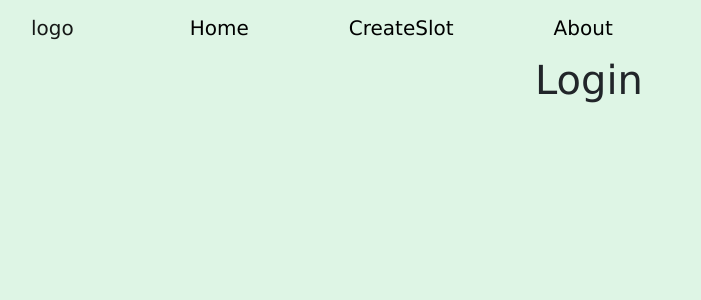
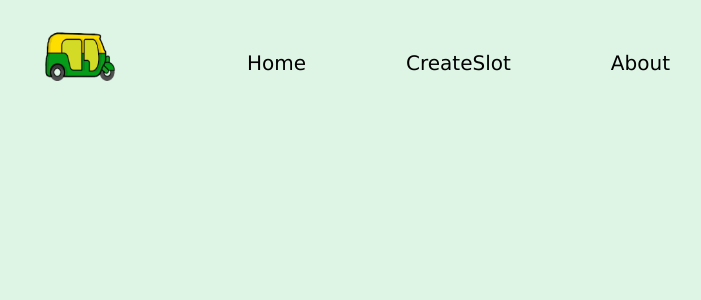
Before and after one commit to Bharath2503/auto_sharing_app, a React (Create React App) app in the folder Frontend/: page / in a window 1280 px wide. Shown: the top 300 px of the page, without its empty margins (51-752 px from the left). Built offline with nearby package versions, Linux system fonts and the light colour scheme.

Commit message:
navbar correction

```diff
--- a/Frontend/public/index.html
+++ b/Frontend/public/index.html
@@ -6,7 +6,7 @@
     <meta name="viewport" content="width=device-width, initial-scale=1.0" />
     <meta name="theme-color" content="#000000" />
     <meta name="Hexamen" content="Web site created using create-react-app" />
-    <title>Auto Ride Sharing</title>
+    <title>KEC - Auto Ride Sharing</title>
   </head>
   <body>
     <div id="root"></div>
--- a/Frontend/src/App.jsx
+++ b/Frontend/src/App.jsx
@@ -1,7 +1,6 @@
 import './css/App.css';
 import 'bootstrap/dist/css/bootstrap.min.css';
 import React from 'react'
-import Login from './components/Login';
 import Header from './components/navbar';
 import {BrowserRouter ,Routes,Route} from 'react-router-dom';
 import Slot from './components/CreateSlot';
@@ -16,7 +15,6 @@ function App() {
       <Routes>
       <Route path="/home" element={<Home/>} />
       <Route path="/slot" element={<Slot/>}/>
-      <Route path='/' element={<Login/>}/>
       <Route path='/about' element={<About/>}/>
     </Routes>
     </BrowserRouter>
--- a/Frontend/src/components/Login.jsx
+++ /dev/null
@@ -1,14 +0,0 @@
-import Defaultfield from './Defaultfield';
-import React from 'react'
-import Defaultbutton from './button';
-
-function Login() {
-  return (
-    <div className="container">
-        <h1>Login</h1>
-
-    </div>
-  );
-}
-
-export default Login;
--- a/Frontend/src/components/navbar.jsx
+++ b/Frontend/src/components/navbar.jsx
@@ -3,27 +3,27 @@ import Nav from 'react-bootstrap/Nav';
 import Navbar from 'react-bootstrap/Navbar';
 import { Outlet, Link } from "react-router-dom";
 import "../css/navbar.css"
+import Image from "../assets/images/auto_clr.png";
 
 function Header() {
     return (
         <>
             <Navbar expand="lg">
                 <Container>
-                    <Navbar.Brand>logo</Navbar.Brand>
+                    <Navbar.Brand>
+                       <img src={Image} alt="auto" />
+                    </Navbar.Brand>
+                    <Navbar.Toggle aria-controls="basic-navbar-nav" />
+                    <Navbar.Collapse id="basic-navbar-nav">
                         <Nav className="me-auto">
                             <Link className="link hover-underline-animation" to="/home">Home</Link>
                             <Link className="link hover-underline-animation" to="/slot">CreateSlot</Link>
                             <Link className="link hover-underline-animation" to="/about">About</Link>
                         </Nav>
+                        </Navbar.Collapse>
                 </Container>
             </Navbar>
             <Outlet />
-            <div className="mobile-menu">
-                <Link className="link hover-underline-animation" to="/home">Home</Link>
-                <Link className="link hover-underline-animation" to="/slot">CreateSlot</Link>
-                <Link className="link hover-underline-animation" to="/about">About</Link>
-            </div>
-
         </>
     )
 }
--- a/Frontend/src/css/navbar.css
+++ b/Frontend/src/css/navbar.css
@@ -27,7 +27,7 @@ Navbar{
 .me-auto{
     display: flex;
     flex-direction: row;
-    justify-content: end;
+    justify-content: center;
 }
 
 .mobile-menu {
@@ -65,3 +65,9 @@ Navbar{
     transform-origin: bottom center;
     transform: scaleX(1);
 }
+
+/* nav image */
+img{
+    width: 100px;
+    height: 100px;
+}
```
